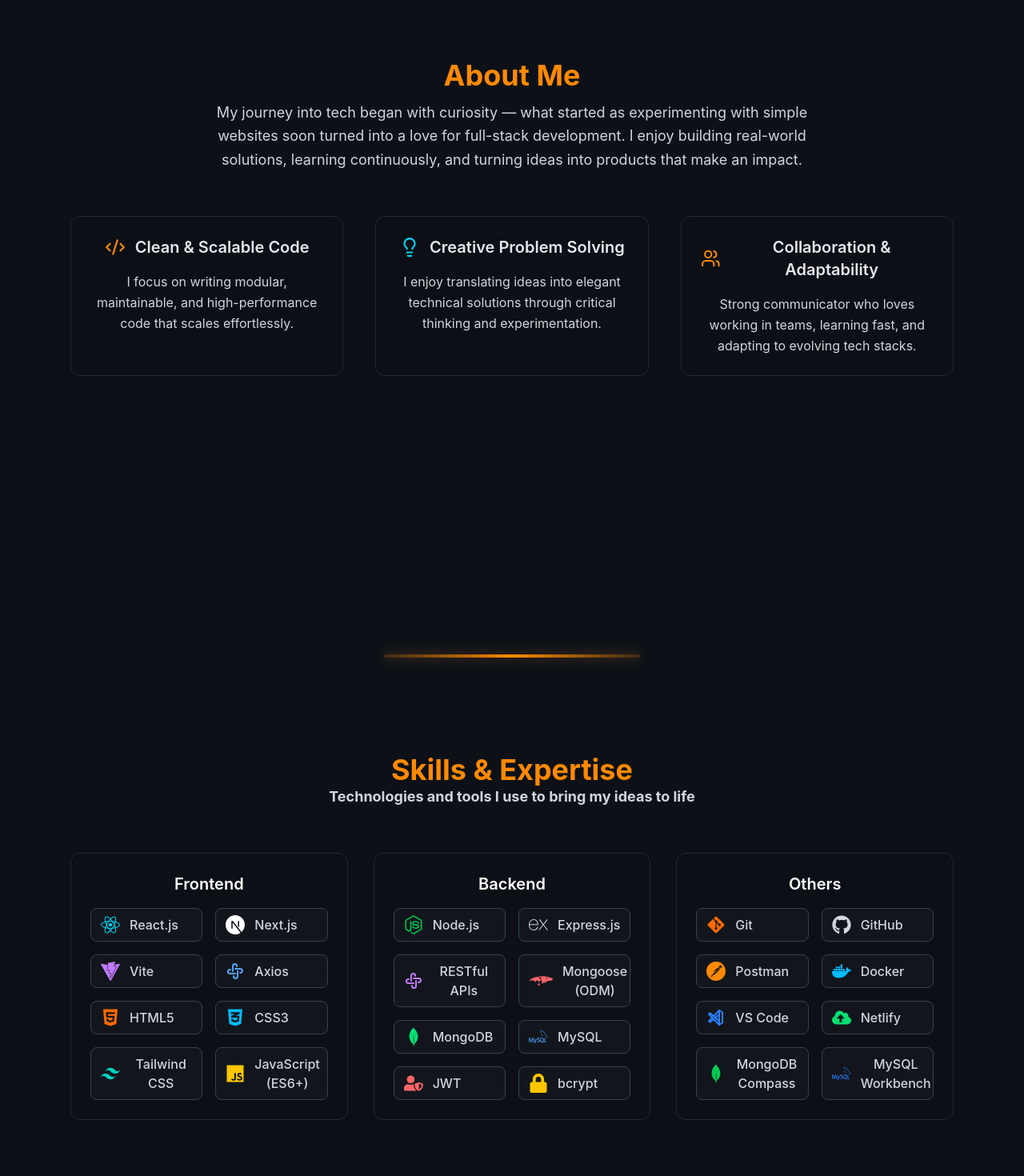
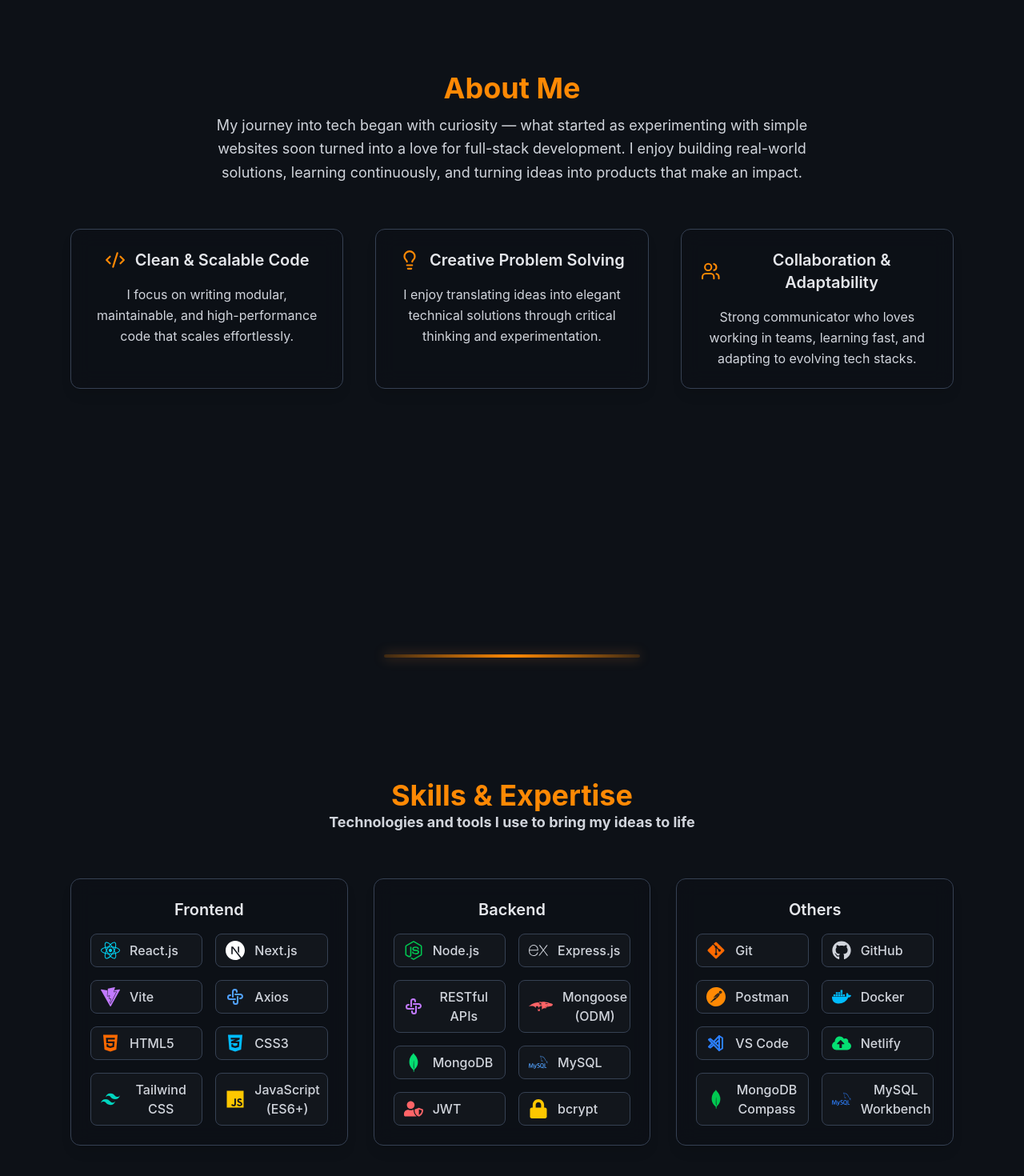
Before and after one commit to AdityaGupta2791/Portfolio, a React (Vite) app: page / in a window 1280 px wide. Shown: the part 906-2376 px from the top of the page at 80% size. Built offline with nearby package versions, Linux system fonts and the light colour scheme.

Commit message:
Done some minor changes

```diff
--- a/src/components/About.jsx
+++ b/src/components/About.jsx
@@ -15,7 +15,7 @@ const About = () => {
       desc: "I focus on writing modular, maintainable, and high-performance code that scales effortlessly.",
     },
     {
-      icon: <Lightbulb className="text-cyan-400" size={26} />,
+      icon: <Lightbulb className="text-orange-400" size={26} />,
       title: "Creative Problem Solving",
       desc: "I enjoy translating ideas into elegant technical solutions through critical thinking and experimentation.",
     },
@@ -29,7 +29,7 @@ const About = () => {
   return (
     <section
       id="about"
-      className="relative px-6 py-24 max-w-6xl mx-auto text-center min-h-[100vh]"
+      className="relative px-6 py-28 max-w-6xl mx-auto text-center min-h-[100vh]"
     >
       {/* --- Title --- */}
       <motion.h2
@@ -76,7 +76,7 @@ const About = () => {
             variants={cardVariants}
             whileHover={{ scale: 1.03 }}
             transition={{ type: "spring", stiffness: 200, damping: 12 }}
-            className="bg-[#0D1117]/70 backdrop-blur-md border border-gray-800 rounded-xl p-6 shadow-lg hover:shadow-[0_0_15px_rgba(251,146,60,0.4)] hover:border-orange-400 transition-smooth"
+            className="bg-[#0D1117]/70 backdrop-blur-md border border-gray-700 rounded-xl p-6 shadow-lg hover:shadow-[0_0_15px_rgba(251,146,60,0.4)] hover:border-orange-400 transition-smooth"
           >
             <div className="flex items-center justify-center gap-3 mb-4">
               {item.icon}
@@ -90,4 +90,4 @@ const About = () => {
   );
 };
 
-export default About;
+export default About
--- a/src/components/Navbar.jsx
+++ b/src/components/Navbar.jsx
@@ -15,7 +15,7 @@ const Navbar = () => {
   }, [darkMode]);
 
   return (
-    <nav className="fixed bottom-6 left-1/2 -translate-x-1/2 bg-[#0D1117]/90 dark:bg-[#0D1117]/90 backdrop-blur-md border-2 border-gray-700 text-white rounded-full px-8 py-3 flex items-center justify-between gap-20 shadow-lg z-50 transition-all duration-500 hover:translate-y-[-5px] hover:shadow-[0_0_15px_#fb923c70]">
+    <nav className="fixed top-5 left-1/2 -translate-x-1/2 bg-[#0D1117]/90 dark:bg-[#0D1117]/90 backdrop-blur-md border-2 border-gray-700 text-white rounded-full px-8 py-3 flex items-center justify-between gap-20 shadow-lg z-50 transition-all duration-500 hover:shadow-[0_0_15px_#fb923c70]">
       {/* Left side - Nav items */}
       <div className="flex items-center gap-10">
         {navItems.map((item) => (
@@ -53,4 +53,4 @@ const Navbar = () => {
   );
 };
 
-export default Navbar;
+export default Navbar
--- a/src/components/Skills.jsx
+++ b/src/components/Skills.jsx
@@ -18,9 +18,9 @@ const SkillCard = ({ title, skills }) => (
     }}
     whileHover={{ scale: 1.03 }}
     transition={{ type: "spring", stiffness: 200, damping: 10 }}
-    className="bg-[#0D1117]/70 backdrop-blur-md border border-gray-800 rounded-xl p-6 shadow-lg hover:shadow-[0_0_15px_rgba(251,146,60,0.4)] hover:border-orange-400 transition-smooth"
+    className="bg-[#0D1117]/70 backdrop-blur-md border border-gray-700 rounded-xl p-6 shadow-lg hover:shadow-[0_0_15px_rgba(251,146,60,0.4)] hover:border-orange-400 transition-smooth"
   >
-    <h3 className="text-xl font-semibold text-white mb-4 text-center">{title}</h3>
+    <h3 className="text-xl font-semibold text-gray-200 mb-4 text-center">{title}</h3>
     <div className="grid grid-cols-2 gap-4">
       {skills.map((skill) => (
         <div
@@ -70,7 +70,7 @@ const Skills = () => {
   ];
 
   return (
-    <section id="skills" className="min-h-[100vh] px-6 py-20 max-w-6xl mx-auto text-center">
+    <section id="skills" className="min-h-[100vh] px-6 py-28 max-w-6xl mx-auto text-center">
       <motion.h2
         initial={{ opacity: 0, y: 20 }}
         animate={{ opacity: 1, y: 0 }}
@@ -101,4 +101,4 @@ const Skills = () => {
   );
 };
 
-export default Skills;
+export default Skills
```
